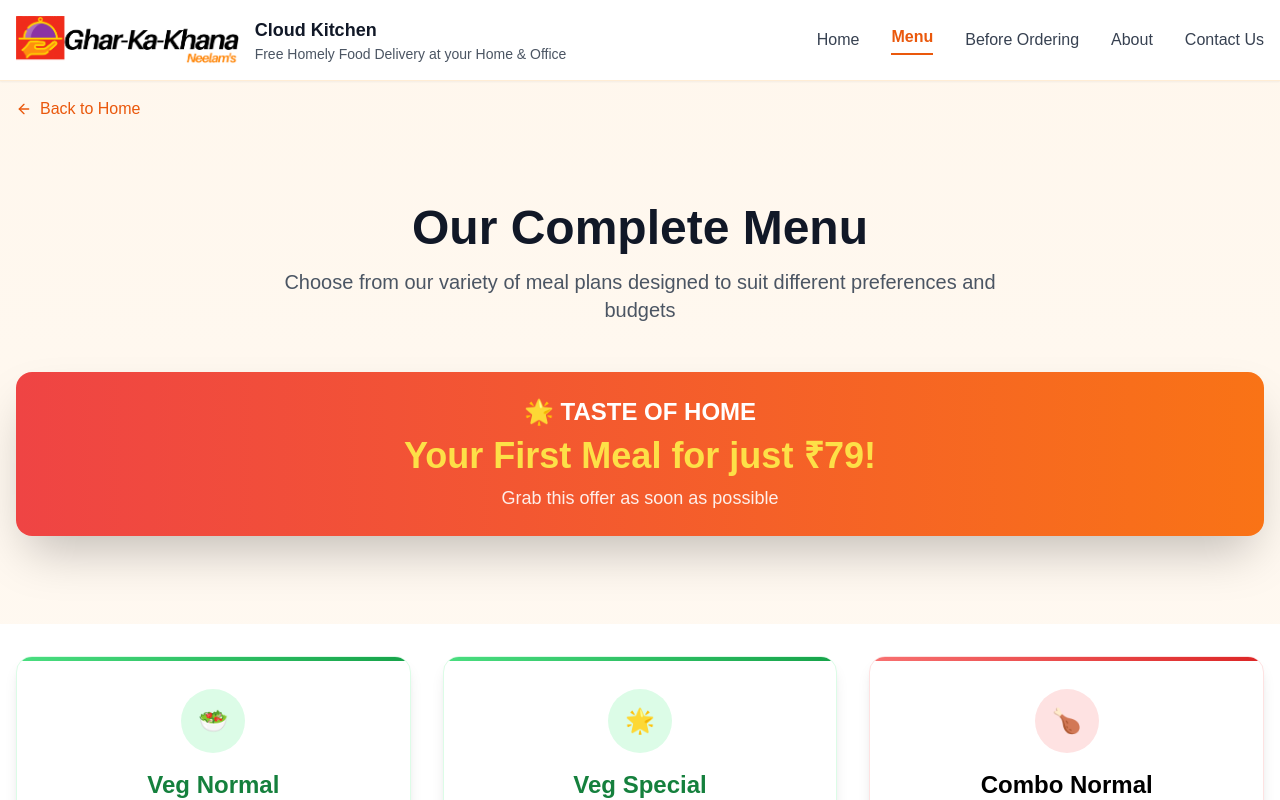
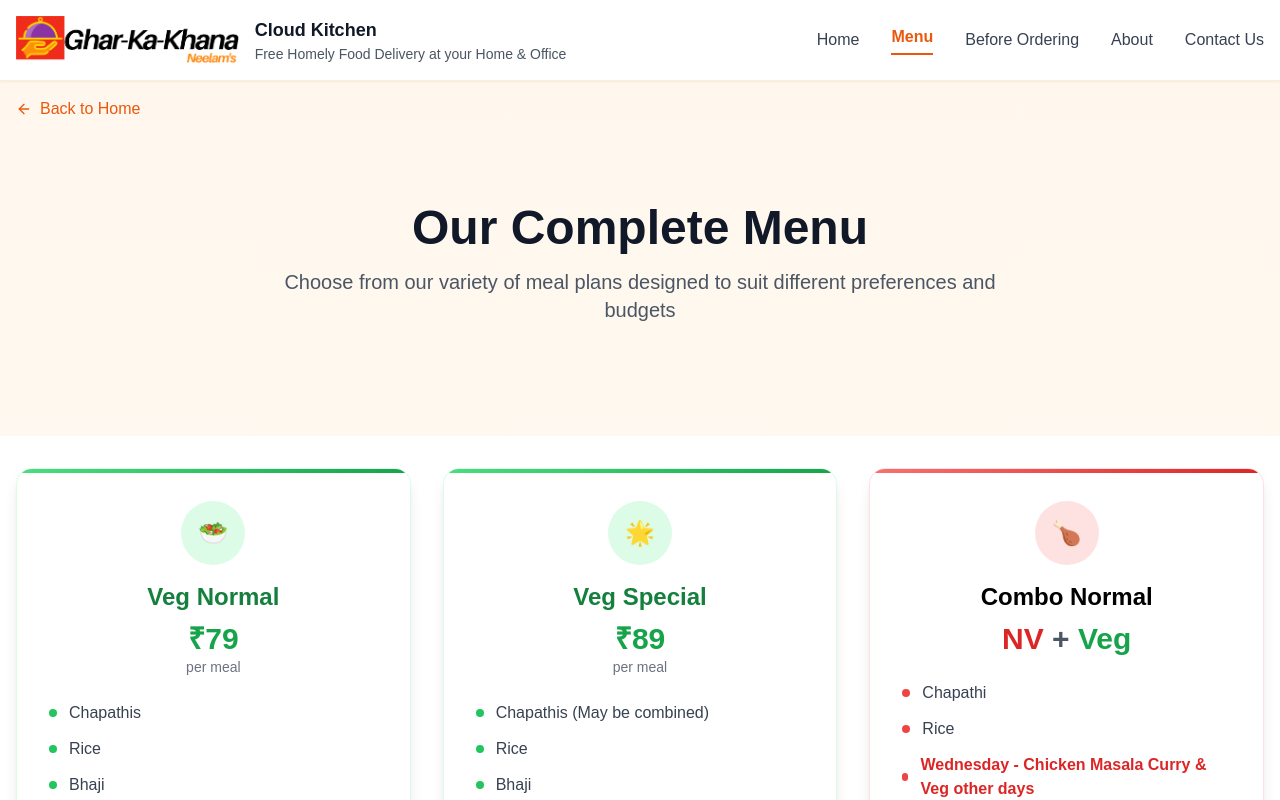
Before and after one commit to rev2607/GharKaKhana_redesign, a Next.js app: page /menu in a window 1280 px wide. Shown: the top 800 px of the page. Built offline with nearby package versions, Linux system fonts and the light colour scheme.

Commit message:
Update page.tsx

```diff
--- a/app/menu/page.tsx
+++ b/app/menu/page.tsx
@@ -59,12 +59,7 @@ export default function MenuPage() {
             </p>
           </div>
 
-          {/* Special Offer Banner */}
-          <div className="bg-gradient-to-r from-red-500 to-orange-500 text-white p-6 rounded-2xl shadow-2xl mb-6 text-center">
-            <div className="text-2xl font-bold mb-2">🌟 TASTE OF HOME</div>
-            <div className="text-4xl font-black text-yellow-300 mb-2">Your First Meal for just ₹79!</div>
-            <div className="text-lg opacity-90">Grab this offer as soon as possible</div>
-          </div>
+
         </div>
       </section>
 
```
